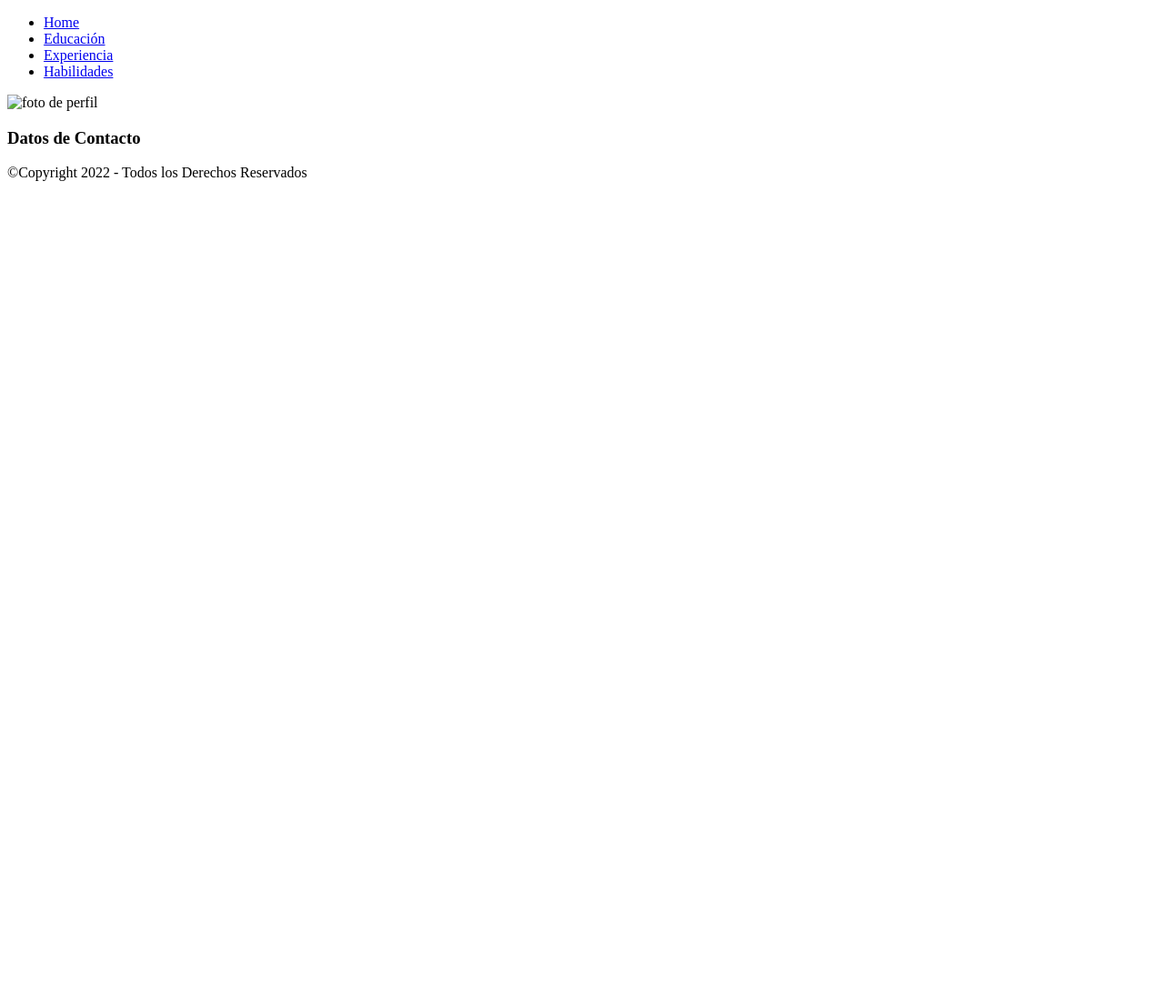
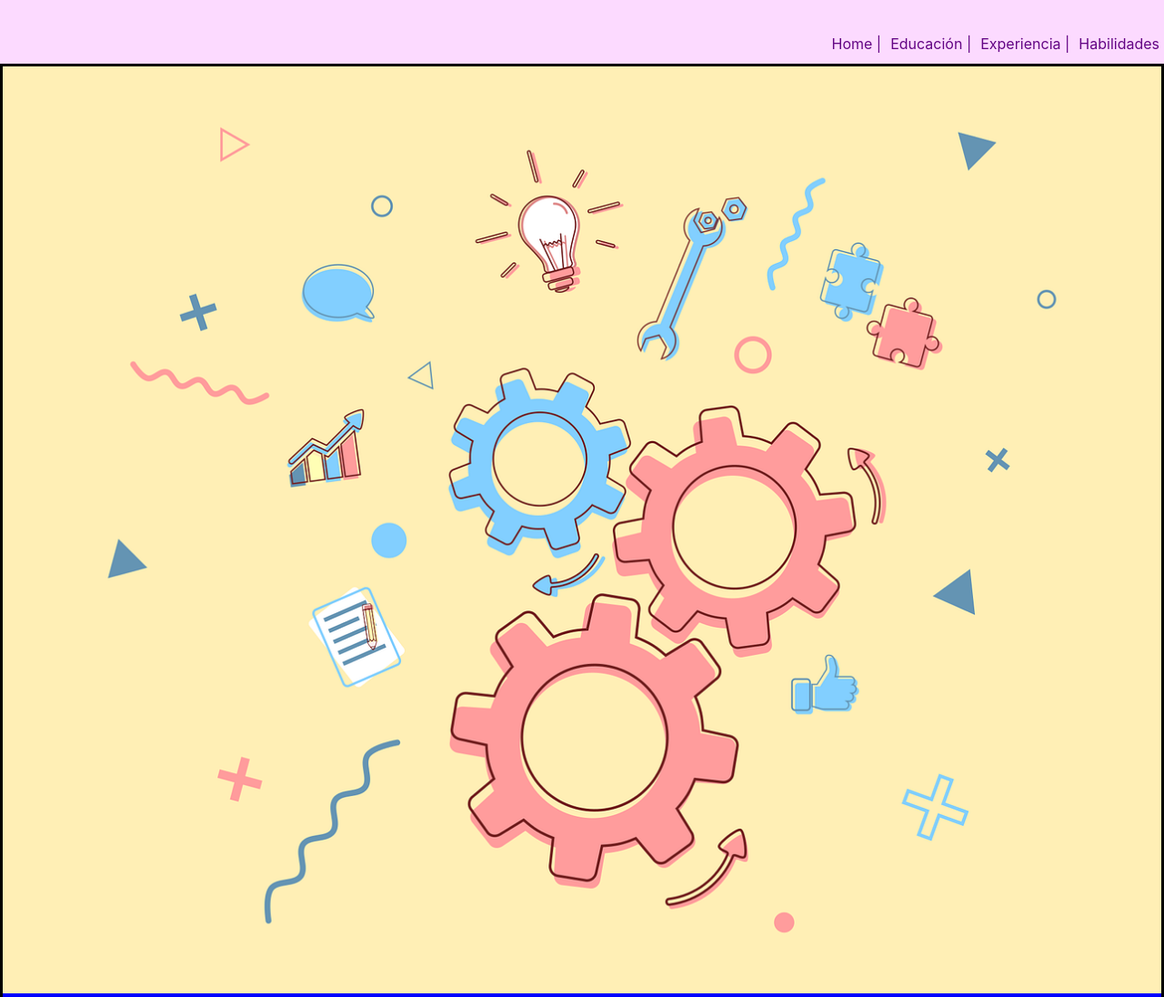
Before and after one commit to vinomarilyn/tpcvwebuade, a plain HTML site: page pages/skills.html in a window 1280 px wide. Shown: the top 1096 px of the page at 91% size. Before the commit the page ends 800 px from the top, so only its background shows below. Drawn offline with Linux system fonts and the light colour scheme.

Commit message:
actualizando las 4 paginas con sus respectivos banners proncipales y modificando letras

```diff
--- a/pages/skills.html
+++ b/pages/skills.html
@@ -9,27 +9,27 @@
         <link rel="stylesheet" href="../public/css/skills.css">
 
 </head>
-<body>
-    <header>
+<body class="bodyIndex">
+    <header class="headerContainer">
         <div>
             <nav >
              <ul class="headernav">
-              <li ><a href="../index.html">Home</a> <style></style></li>
-              <li ><a href="./education.html">Educación</a></li>
-              <li ><a href="./experience.html">Experiencia</a></li>
+              <li ><a href="../index.html">Home |</a> <style></style></li>
+              <li ><a href="./education.html">Educación |</a></li>
+              <li ><a href="./experience.html">Experiencia |</a></li>
               <li ><a href="./skills.html">Habilidades</a></li>
              </ul>
             </nav>
         </div>
     </header>
         <!-- main content -->
-        <main >
-              <div class="img">
-                <img   src="../imagenes/perfilmarilyn.png" alt="foto de perfil"></img>
-              </div>
+        <main class="mainIndex">
+            <div class="imgIndex">
+              <img   src="../public/images/habilidades.png" alt="banner pagina de educacion"></img>
+            </div>
 
-        </main>
-        <footer>
+      </main>
+        <footer class="footerBox">
 
             <h3>Datos de Contacto</h3>
 
--- a/public/css/education.css
+++ b/public/css/education.css
@@ -0,0 +1,90 @@
+.bodyIndex{
+    height: 100%;
+
+}
+/* General */
+* {
+    margin: 0;
+    padding: 0;
+    box-sizing: border-box;
+}
+
+/* html {
+    font-size: 62.5%;
+} */
+
+a {
+    text-decoration: none;
+    color: black;
+}
+
+li {
+    list-style: none;
+}
+
+/* variables */
+:root {
+    /* Colors */
+    --pink: #FCDAFF;
+    --white: #FFFFFF;
+    --pink2: #630584;
+
+
+    /* Fonts */
+    --fontText: 'Roboto', sans-serif;
+    --fontPrimary: 'Inter', sans-serif;
+
+}
+/* HEADER */
+.headerContainer{
+    background-color: var(--pink);
+    width: 100%;
+    height: 70px;
+}
+.headernav{
+    font-family: var(--fontPrimary);
+    display: flex;
+    justify-content: flex-end;
+}
+.headernav li{
+    margin: 2px;
+    margin-top: 35px;
+    padding: 3px;
+
+}
+.headernav li a{
+    color: var(--pink2);
+
+}
+.headernav li a:hover{
+    color: #FFFFFF;
+}
+/* Images */
+.imgIndex{
+    width: 100%;
+    height: 60%;
+    border: solid black;
+ }
+ .imgIndex img{
+     width: 100%;
+     height: 100%;
+ }
+ .mainIndex{
+     width: 100%;
+     height: 100%;
+ }
+/* FOOTER */
+.footerBox{
+    background-color: var(--pink);
+    width: 100%;
+    height: 100%;
+    font-family: var(--fontPrimary);
+    color: var(--pink2);
+}
+.footerBox h3{
+    padding: 10px;
+    padding-bottom: 55px;
+}
+.footerBox p{
+    font-size: 12px;
+}
--- a/public/css/experience.css
+++ b/public/css/experience.css
@@ -0,0 +1,92 @@
+.bodyIndex{
+    color: aqua;
+    background-color: blue;
+    height: 100%;
+
+}
+/* General */
+* {
+    margin: 0;
+    padding: 0;
+    box-sizing: border-box;
+}
+
+/* html {
+    font-size: 62.5%;
+} */
+
+a {
+    text-decoration: none;
+    color: black;
+}
+
+li {
+    list-style: none;
+}
+
+/* variables */
+:root {
+    /* Colors */
+    --pink: #FCDAFF;
+    --white: #FFFFFF;
+    --pink2: #630584;
+
+
+    /* Fonts */
+    --fontText: 'Roboto', sans-serif;
+    --fontPrimary: 'Inter', sans-serif;
+
+}
+/* HEADER */
+.headerContainer{
+    background-color: var(--pink);
+    width: 100%;
+    height: 70px;
+}
+.headernav{
+    font-family: var(--fontPrimary);
+    display: flex;
+    justify-content: flex-end;
+}
+.headernav li{
+    margin: 2px;
+    margin-top: 35px;
+    padding: 3px;
+
+}
+.headernav li a{
+    color: var(--pink2);
+
+}
+.headernav li a:hover{
+    color: #FFFFFF;
+}
+/* Images */
+.imgIndex{
+    width: 100%;
+    height: 60%;
+    border: solid black;
+ }
+ .imgIndex img{
+     width: 100%;
+     height: 100%;
+ }
+ .mainIndex{
+     width: 100%;
+     height: 100%;
+ }
+/* FOOTER */
+.footerBox{
+    background-color: var(--pink);
+    width: 100%;
+    height: 100%;
+    font-family: var(--fontPrimary);
+    color: var(--pink2);
+}
+.footerBox h3{
+    padding: 10px;
+    padding-bottom: 55px;
+}
+.footerBox p{
+    font-size: 12px;
+}
--- a/public/css/skills.css
+++ b/public/css/skills.css
@@ -0,0 +1,92 @@
+.bodyIndex{
+    color: aqua;
+    background-color: blue;
+    height: 100%;
+
+}
+/* General */
+* {
+    margin: 0;
+    padding: 0;
+    box-sizing: border-box;
+}
+
+/* html {
+    font-size: 62.5%;
+} */
+
+a {
+    text-decoration: none;
+    color: black;
+}
+
+li {
+    list-style: none;
+}
+
+/* variables */
+:root {
+    /* Colors */
+    --pink: #FCDAFF;
+    --white: #FFFFFF;
+    --pink2: #630584;
+
+
+    /* Fonts */
+    --fontText: 'Roboto', sans-serif;
+    --fontPrimary: 'Inter', sans-serif;
+
+}
+/* HEADER */
+.headerContainer{
+    background-color: var(--pink);
+    width: 100%;
+    height: 70px;
+}
+.headernav{
+    font-family: var(--fontPrimary);
+    display: flex;
+    justify-content: flex-end;
+}
+.headernav li{
+    margin: 2px;
+    margin-top: 35px;
+    padding: 3px;
+
+}
+.headernav li a{
+    color: var(--pink2);
+
+}
+.headernav li a:hover{
+    color: #FFFFFF;
+}
+/* Images */
+.imgIndex{
+    width: 100%;
+    height: 60%;
+    border: solid black;
+ }
+ .imgIndex img{
+     width: 100%;
+     height: 100%;
+ }
+ .mainIndex{
+     width: 100%;
+     height: 100%;
+ }
+/* FOOTER */
+.footerBox{
+    background-color: var(--pink);
+    width: 100%;
+    height: 100%;
+    font-family: var(--fontPrimary);
+    color: var(--pink2);
+}
+.footerBox h3{
+    padding: 10px;
+    padding-bottom: 55px;
+}
+.footerBox p{
+    font-size: 12px;
+}
--- a/public/css/style.css
+++ b/public/css/style.css
@@ -1,6 +1,90 @@
-body{
-    color: aqua;
-    background-color: blue;
+.bodyIndex{
     height: 100%;
 
 }
+/* General */
+* {
+    margin: 0;
+    padding: 0;
+    box-sizing: border-box;
+}
+
+/* html {
+    font-size: 62.5%;
+} */
+
+a {
+    text-decoration: none;
+    color: black;
+}
+
+li {
+    list-style: none;
+}
+
+/* variables */
+:root {
+    /* Colors */
+    --pink: #FCDAFF;
+    --white: #FFFFFF;
+    --pink2: #630584;
+
+
+    /* Fonts */
+    --fontText: 'Roboto', sans-serif;
+    --fontPrimary: 'Inter', sans-serif;
+
+}
+/* HEADER */
+.headerContainer{
+    background-color: var(--pink);
+    width: 100%;
+    height: 70px;
+}
+.headernav{
+    font-family: var(--fontPrimary);
+    display: flex;
+    justify-content: flex-end;
+}
+.headernav li{
+    margin: 2px;
+    margin-top: 35px;
+    padding: 3px;
+
+}
+.headernav li a{
+    color: var(--pink2);
+
+}
+.headernav li a:hover{
+    color: #FFFFFF;
+}
+/* Images */
+.imgIndex{
+   width: 100%;
+   height: 60%;
+   border: solid black;
+}
+.imgIndex img{
+    width: 100%;
+    height: 100%;
+}
+.mainIndex{
+    width: 100%;
+    height: 100%;
+}
+/* FOOTER */
+.footerBox{
+    background-color: var(--pink);
+    width: 100%;
+    height: 100%;
+    font-family: var(--fontPrimary);
+    color: var(--pink2);
+}
+.footerBox h3{
+    padding: 10px;
+    padding-bottom: 55px;
+}
+.footerBox p{
+    font-size: 12px;
+}
```
Also changed, not shown: index.html (+9 -9 lines), pages/education.html (+12 -11 lines), pages/experience.html (+11 -11 lines), public/images/perfilmarilyn.png (added).
